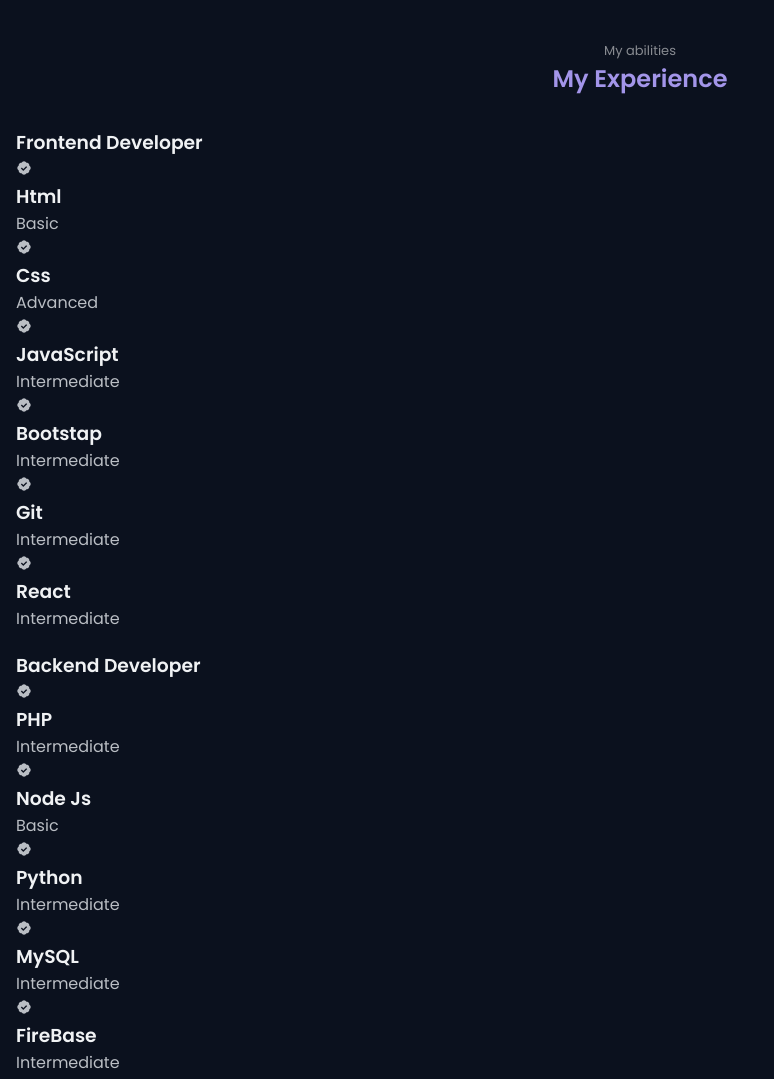
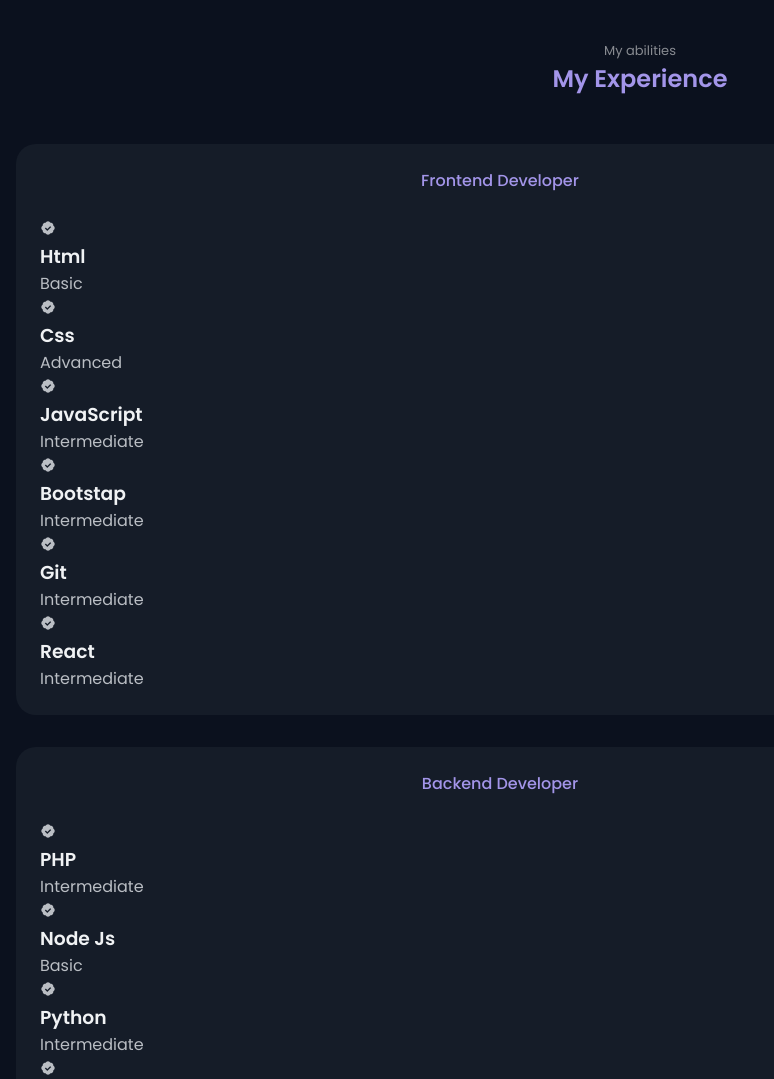
Before and after one commit to jonathanmunamire/My-Portfolio, a website built with webpack: page src/index.html in a window 1280 px wide. Shown: the part 1340-2419 px from the top of the page, without its empty margins (0-774 px from the left). Built offline with nearby package versions, Linux system fonts and the light colour scheme.

Commit message:
add Experience

```diff
--- a/src/style.css
+++ b/src/style.css
@@ -406,7 +406,24 @@
 }
 
 /*=============== SKILLS ===============*/
+.skills__container {
+  row-gap: 2rem;
+  padding-top: 1rem;
+}
 
+.skills__content {
+  background-color: var(--container-color);
+  padding: 1.5rem;
+  border-radius: 1.25rem;
+}
+
+.skills__title {
+  font-size: var(--normal-font-size);
+  font-weight: var(--font-medium);
+  color: var(--first-color);
+  text-align: center;
+  margin-bottom: 1.5rem;
+}
 
 /*=============== SERVICES ===============*/
 
```
